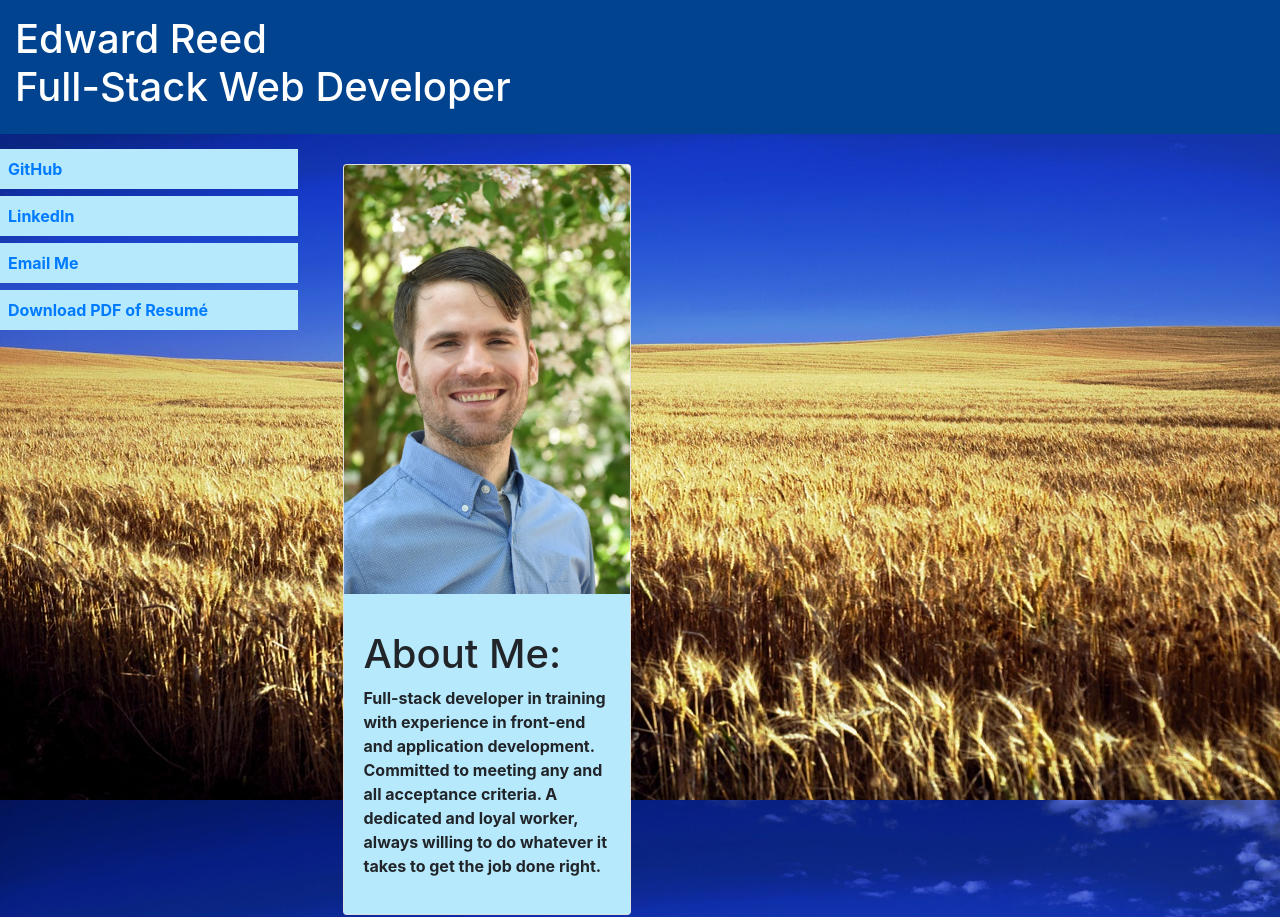
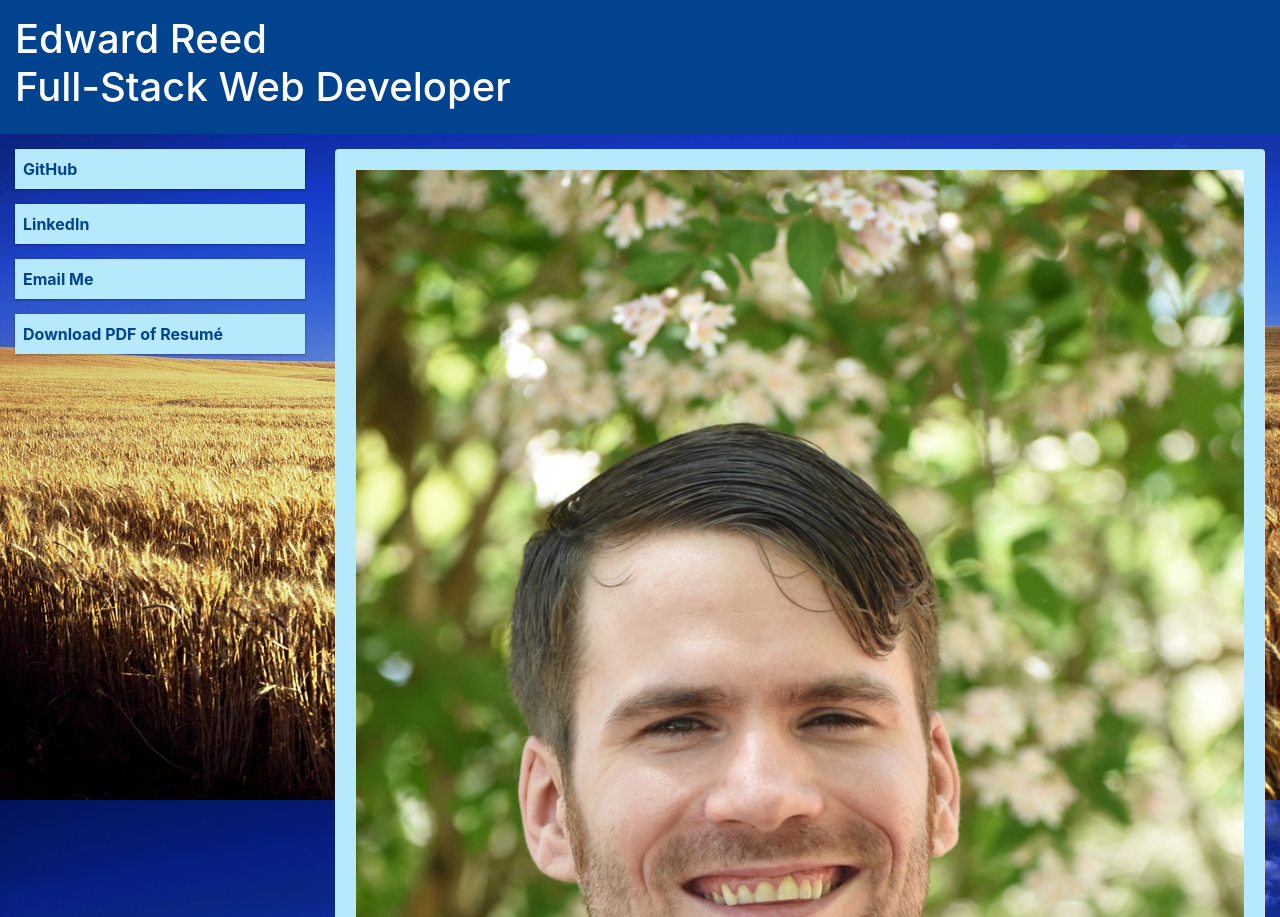
Before and after one commit to relentlessreed/week8, a plain HTML site: page index.html in a window 1280 px wide. Shown: the top 917 px of the page. Drawn offline with nearby package versions, Linux system fonts and the light colour scheme.

Commit message:
Made Page Mobile Responsive

```diff
--- a/assets/css/style.css
+++ b/assets/css/style.css
@@ -29,15 +29,16 @@ html {
   padding: 0;
 }
 
-.menu li {
+.menu a {
+  display: block;
   padding: 8px;
-  margin-bottom: 7px;
+  margin-bottom: 15px;
   background-color: #b7e9fc;
-  color: #01438f
+  color: #01438f;
   box-shadow: 0 1px 3px rgba(0, 0, 0, 0.12), 0 1px 2px rgba(0, 0, 0, 0.24);
 }
 
-.menu li:hover {
+.menu a:hover {
   background-color: #0099cc;
 }
 
@@ -114,3 +115,8 @@ html {
 .list-group-item {
   background-color: #b7e9fc;
 }
+
+.headshot {
+  display: block;
+  width: 100%;
+}
--- a/assets/script/script.js
+++ b/assets/script/script.js
@@ -4,6 +4,3 @@
 // Projects (What Can I Cook That Won't Kill Me, Weather Wizard, Workday Scheduler)
 // Contact (Email, LinkedIn, GitHub, )
 // Footer (Made with ❤ © 2021)
-$("#gitHub").click(function () {
-  console.log("github clicked");
-});
--- a/index.html
+++ b/index.html
@@ -30,46 +30,83 @@
     <div class="header">
       <h1>Edward Reed <br />Full-Stack Web Developer</h1>
     </div>
+    <div class="container-fluid">
       <div class="row">
-      <div class="col-3 menu">
+        <div class="col-md-3 col-sm-12 menu">
           <ul>
-          <li class="menu-item" id="gitHub"><strong><a href="https://github.com/relentlessreed" target="_blank">GitHub</a></strong></li>
-          <li class="menu-item" id="linkedIn"><strong><a href="https://www.linkedin.com/in/reed-edward/" target="_blank">LinkedIn</a></strong></li>
-          <li class="menu-item" id="email"><strong><a href="mailto:relentlessreed@gmail.com" target="_blank">Email Me</a></strong></li>
-          <li class="menu-item" id="resumé"><strong><a href="https://docs.google.com/document/d/1QBXIBVbk9U7kctFCGsavNXjWotmwqD-IjQLw-pHRsKk/edit?usp=sharing" target="_blank">Download PDF of Resumé</a></strong></li>
-
+            <li class="menu-item" id="gitHub">
+              <strong
+                ><a href="https://github.com/relentlessreed" target="_blank"
+                  >GitHub</a
+                ></strong
+              >
+            </li>
+            <li class="menu-item" id="linkedIn">
+              <strong
+                ><a
+                  href="https://www.linkedin.com/in/reed-edward/"
+                  target="_blank"
+                  >LinkedIn</a
+                ></strong
+              >
+            </li>
+            <li class="menu-item" id="email">
+              <strong
+                ><a href="mailto:relentlessreed@gmail.com" target="_blank"
+                  >Email Me</a
+                ></strong
+              >
+            </li>
+            <li class="menu-item" id="resumé">
+              <strong
+                ><a
+                  href="https://docs.google.com/document/d/1QBXIBVbk9U7kctFCGsavNXjWotmwqD-IjQLw-pHRsKk/edit?usp=sharing"
+                  target="_blank"
+                  >Download PDF of Resumé</a
+                ></strong
+              >
+            </li>
           </ul>
         </div>
-      <div class="col-3 right">
-    <div class="col-6">
-      <div class="card" style="width: 18rem;">
-        <img class="card-img-top" src="./assets/images/Headshot.jpg" alt="headshot">
+        <div class="col-md-9 col-sm-12">
+          <div class="card mb-3">
             <div class="card-body">
-          <p class="card-text"><h1>About Me:</h1>
+              <img
+                class="headshot"
+                src="./assets/images/Headshot.jpg"
+                alt="headshot"
+              />
+              <h2 class="card-title">About Me</h2>
+              <p class="card-text">
                 <strong
-                >Full-stack developer in training with experience in front-end and
-                application development. Committed to meeting any and all acceptance
-                criteria. A dedicated and loyal worker, always willing to do whatever
-                it takes to get the job done right.</strong
+                  >Full-stack developer in training with experience in front-end
+                  and application development. Committed to meeting any and all
+                  acceptance criteria. A dedicated and loyal worker, always
+                  willing to do whatever it takes to get the job done
+                  right.</strong
                 >
               </p>
+
+              <p class="card-text"></p>
             </div>
           </div>
-
-      <br />
         </div>
-    <cardHolder>
-      <div class="card" style="width: 18rem">
+      </div>
+      <div class="row">
+        <div class="col-md-4 col-sm-12">
+          <div class="card">
             <img
               class="card-img-top"
               src="./assets/images/proj1demo.gif"
               alt="project1demogif"
             />
             <div class="card-body">
-          <h5 class="card-title"><u>What Can I Cook That Won't Kill Me?</u></h5>
+              <h5 class="card-title">
+                <u>What Can I Cook That Won't Kill Me?</u>
+              </h5>
               <p class="card-text">
-            - An app designed to help find random recipes that meet your dietary
-            needs.
+                - An app designed to help find random recipes that meet your
+                dietary needs.
                 <br />
                 <br />
                 <strong>Technologies Used:</strong>
@@ -82,10 +119,14 @@
             </ul>
             <div class="card-body">
               <strong
-            ><a href="https://relentlessreed.github.io/project1" target="_blank"
+                ><a
+                  href="https://relentlessreed.github.io/project1"
+                  target="_blank"
                   >Link to Deployable Application</a
                 ></strong
               >
+              <br />
+              <br />
               <strong
                 ><a
                   href="https://github.com/relentlessreed/project1"
@@ -95,8 +136,9 @@
               >
             </div>
           </div>
-      <br>
-      <div class="card" style="width: 18rem">
+        </div>
+        <div class="col-md-4 col-sm-12">
+          <div class="card">
             <img
               class="card-img-top"
               src="./assets/images/weatherwizarddemo.gif"
@@ -119,19 +161,26 @@
             </ul>
             <div class="card-body">
               <strong
-            ><a href="https://relentlessreed.github.io/week6" target="_blank"
+                ><a
+                  href="https://relentlessreed.github.io/week6"
+                  target="_blank"
                   >Link to Deployable Application:</a
                 ></strong
               >
+              <br />
+              <br />
               <strong
-            ><a href="https://github.com/relentlessreed/week6" target="_blank"
+                ><a
+                  href="https://github.com/relentlessreed/week6"
+                  target="_blank"
                   >Link to Project Repository:</a
                 ></strong
               >
             </div>
           </div>
-      <br>
-      <div class="card" style="width: 18rem">
+        </div>
+        <div class="col-md-4 col-sm-12">
+          <div class="card">
             <img
               class="card-img-top"
               src="./assets/images/workdayschedulerdemo.gif"
@@ -153,19 +202,26 @@
             </ul>
             <div class="card-body">
               <strong
-            ><a href="https://relentlessreed.github.io/week5" target="_blank"
+                ><a
+                  href="https://relentlessreed.github.io/week5"
+                  target="_blank"
                   >Link to Deployable Application:</a
                 ></strong
               >
+              <br />
+              <br />
               <strong
-            ><a href="https://github.com/relentlessreed/week5" target="_blank"
+                ><a
+                  href="https://github.com/relentlessreed/week5"
+                  target="_blank"
                   >Link to Project Repository:</a
                 ></strong
               >
             </div>
           </div>
-    </cardHolder>
-    <br>
+        </div>
+      </div>
+    </div>
     <div class="footer">
       <p>Made with ❤ © 2021</p>
     </div>
```
Lines whose indentation alone changed are shown as unchanged.
